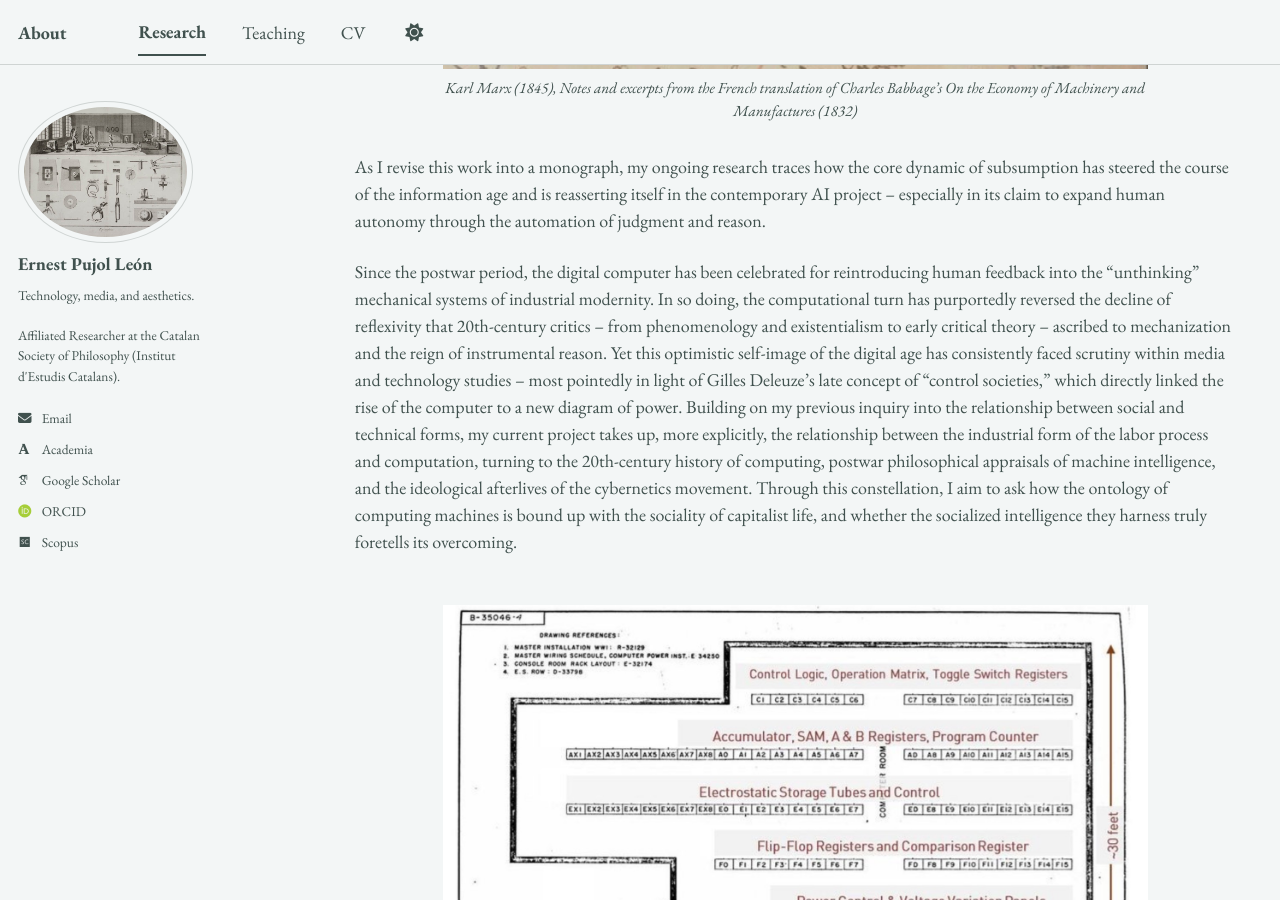
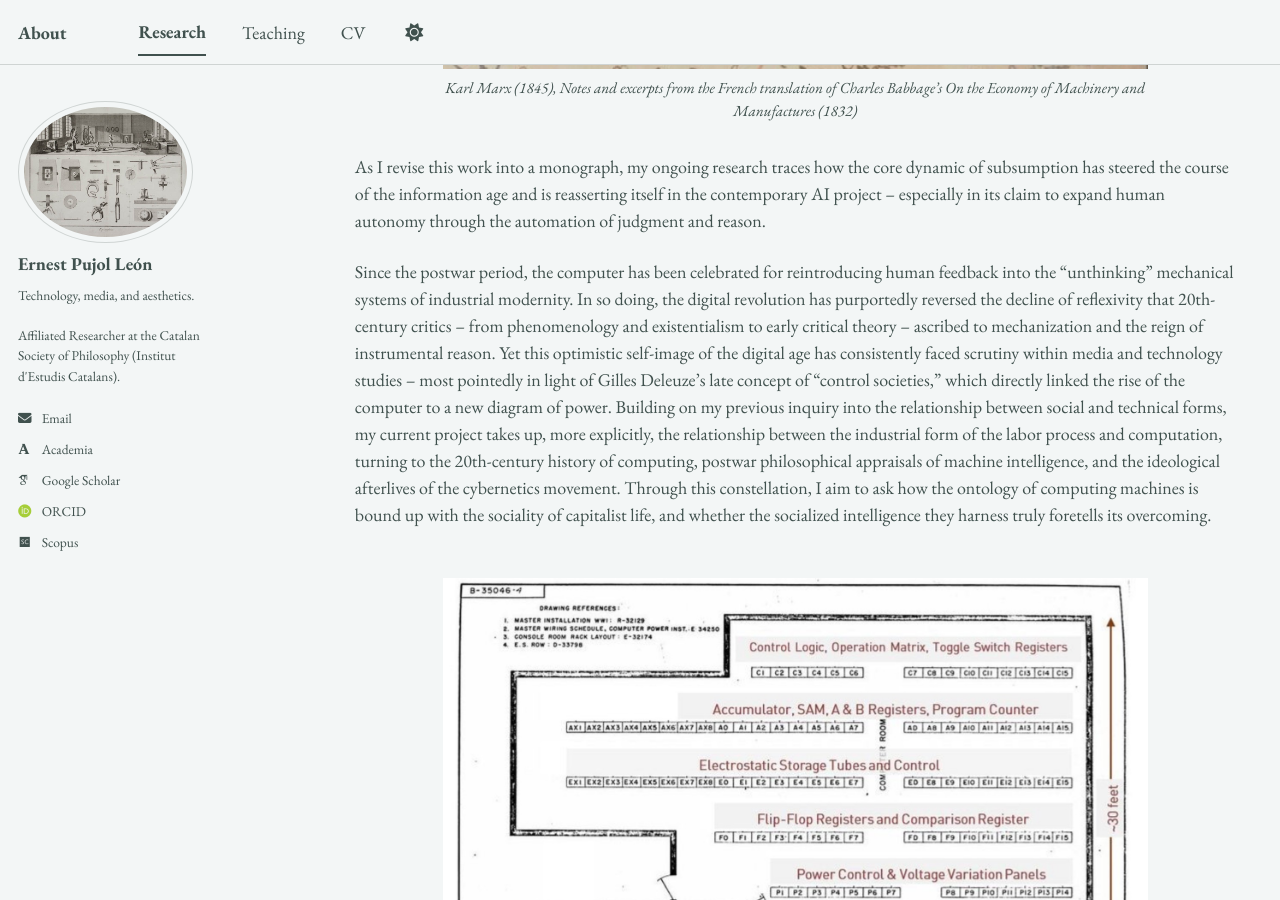
Before and after one commit to epujol90/epujol90.github.io, a Jekyll site: the page built from _pages/research.md, in a window 1280 px wide and 900 px high, scrolled down 1560 px. Built offline with Jekyll 4.4.1, drawn with Linux system fonts in a browser that asks for light colours; some web fonts are replaced; a script bundle is joined from its source files by our own code; library files that are not in the unit come from our copies.

Commit message:
Update research.md

```diff
--- a/_pages/research.md
+++ b/_pages/research.md
@@ -27,7 +27,7 @@ My doctoral work centered on the _longue durée_ of industrial modernity and wha
 
 As I revise this work into a monograph, my ongoing research traces how the core dynamic of subsumption has steered the course of the information age and is reasserting itself in the contemporary AI project -- especially in its claim to expand human autonomy through the automation of judgment and reason.
 
-Since the postwar period, the digital computer has been celebrated for reintroducing human feedback into the "unthinking" mechanical systems of industrial modernity. In so doing, the computational turn has purportedly reversed the decline of reflexivity that 20th-century critics -- from phenomenology and existentialism to early critical theory -- ascribed to mechanization and the reign of instrumental reason. Yet this optimistic self-image of the digital age has consistently faced scrutiny within media and technology studies -- most pointedly in light of Gilles Deleuze's late concept of “control societies," which directly linked the rise of the computer to a new diagram of power. Building on my previous inquiry into the relationship between social and technical forms, my current project takes up, more explicitly, the relationship between the industrial form of the labor process and computation, turning to the 20th-century history of computing, postwar philosophical appraisals of machine intelligence, and the ideological afterlives of the cybernetics movement. Through this constellation, I aim to ask how the ontology of computing machines is bound up with the sociality of capitalist life, and whether the socialized intelligence they harness truly foretells its overcoming.
+Since the postwar period, the computer has been celebrated for reintroducing human feedback into the "unthinking" mechanical systems of industrial modernity. In so doing, the digital revolution has purportedly reversed the decline of reflexivity that 20th-century critics -- from phenomenology and existentialism to early critical theory -- ascribed to mechanization and the reign of instrumental reason. Yet this optimistic self-image of the digital age has consistently faced scrutiny within media and technology studies -- most pointedly in light of Gilles Deleuze's late concept of “control societies," which directly linked the rise of the computer to a new diagram of power. Building on my previous inquiry into the relationship between social and technical forms, my current project takes up, more explicitly, the relationship between the industrial form of the labor process and computation, turning to the 20th-century history of computing, postwar philosophical appraisals of machine intelligence, and the ideological afterlives of the cybernetics movement. Through this constellation, I aim to ask how the ontology of computing machines is bound up with the sociality of capitalist life, and whether the socialized intelligence they harness truly foretells its overcoming.
 <br>
 <br>
 
```
